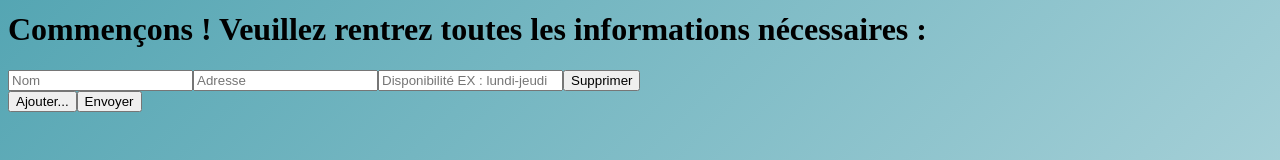
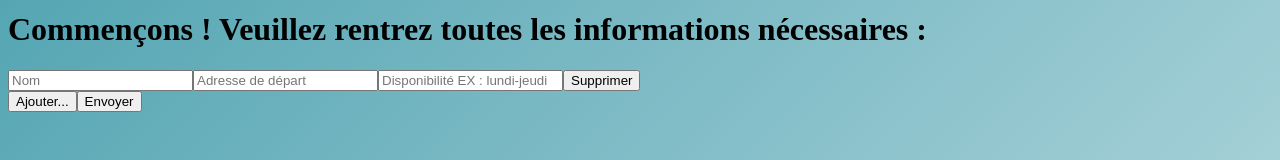
Before and after one commit to Metux-renolib/l2i1-equidistant-place-suggestor, a React (Create React App) app in the folder front/: page / in a window 1280 px wide. Shown: the part 162-322 px from the top of the page. Built offline with nearby package versions, Linux system fonts and the light colour scheme.

Commit message:
changement message

```diff
--- a/front/src/components/Formulaire.js
+++ b/front/src/components/Formulaire.js
@@ -153,7 +153,7 @@ function Formulaire() {
               />
               <input
                 name='adresse'
-                placeholder='Adresse'
+                placeholder='Adresse de départ'
                 value={input.adresse}
                 onChange={event => handleFormChange(index, event)}
               />
```
